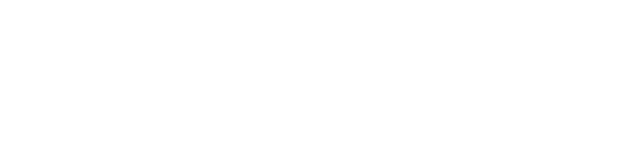
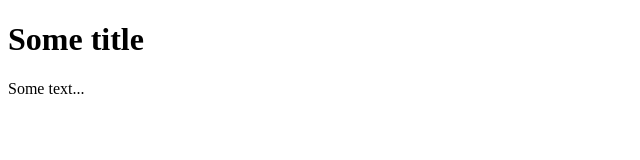
Before and after one commit to taras-tataryn/test_project, a plain HTML site: page index.html in a window 1280 px wide. Shown: the whole page, without its empty margins (0-640 px from the left). Drawn offline with Linux system fonts and the light colour scheme.

Commit message:
Second commit

```diff
--- a/index.html
+++ b/index.html
@@ -6,5 +6,10 @@
 </head>
 <body>
 
+	<h1>Some title</h1>
+	<p>
+		Some text...
+	</p>
+
 </body>
 </html>
```
